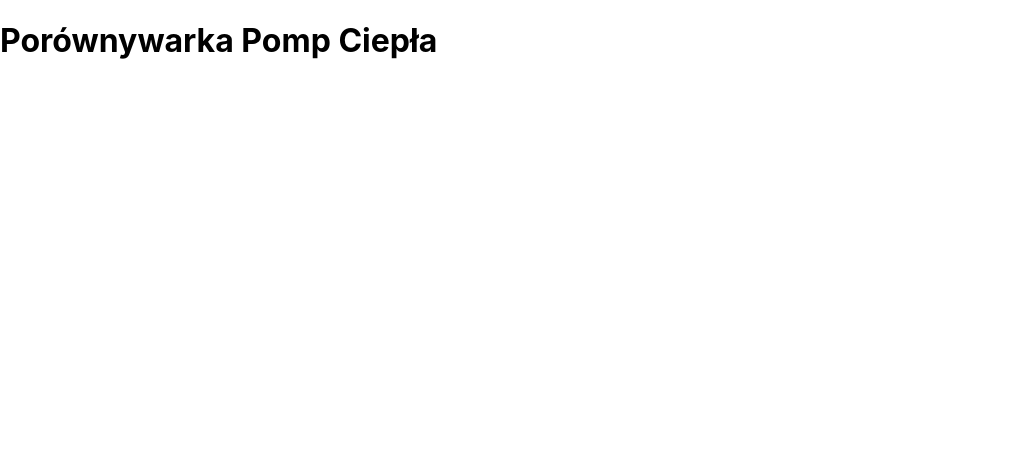
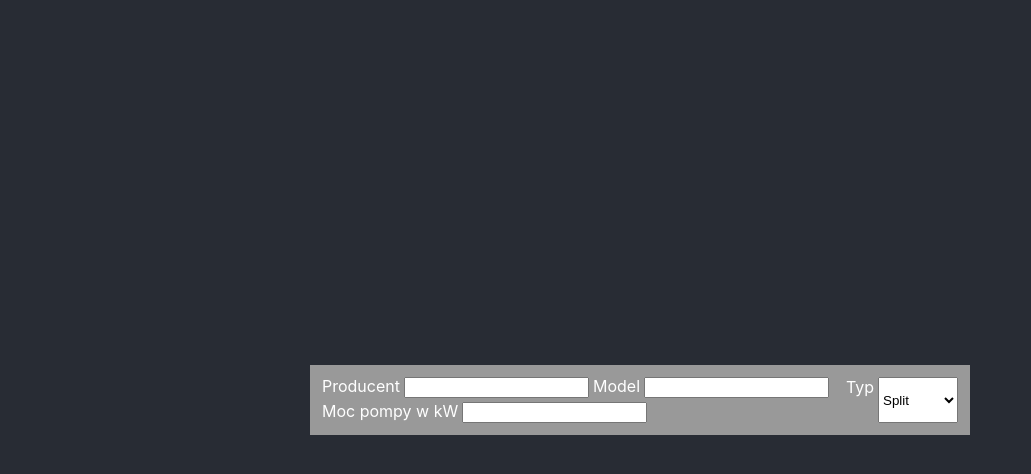
Before and after one commit to DarGrz/HP-Comparison, a React (Create React App) app in the folder hpc/: page / in a window 1280 px wide. Shown: the top 474 px of the page, without its empty margins (0-1031 px from the left). Built offline with nearby package versions, Linux system fonts and the light colour scheme.

Commit message:
Added form input

```diff
--- a/hpc/src/App.css
+++ b/hpc/src/App.css
@@ -1,38 +1,9 @@
-.App {
-  text-align: center;
-}
-
-.App-logo {
-  height: 40vmin;
-  pointer-events: none;
-}
-
-@media (prefers-reduced-motion: no-preference) {
-  .App-logo {
-    animation: App-logo-spin infinite 20s linear;
-  }
-}
-
-.App-header {
+.main {
   background-color: #282c34;
   min-height: 100vh;
   display: flex;
   flex-direction: column;
   align-items: center;
   justify-content: center;
-  font-size: calc(10px + 2vmin);
   color: white;
 }
-
-.App-link {
-  color: #61dafb;
-}
-
-@keyframes App-logo-spin {
-  from {
-    transform: rotate(0deg);
-  }
-  to {
-    transform: rotate(360deg);
-  }
-}
--- a/hpc/src/App.js
+++ b/hpc/src/App.js
@@ -1,9 +1,13 @@
 import logo from "./logo.svg";
 import "./App.css";
-import Baner from "./components/baner/baner";
+import SearchForm from "./components/SearchForm";
 
 function App() {
-  return <Baner />;
+  return (
+    <div className="main">
+      <SearchForm />
+    </div>
+  );
 }
 
 export default App;
--- /dev/null
+++ b/hpc/src/components/SearchForm.js
@@ -0,0 +1,24 @@
+import react from "react";
+import classes from "./SearchForm.module.css";
+
+const SearchForm = () => {
+  return (
+    <div className={classes.searchform}>
+      <form id="searchform">
+        <label htmlFor="producent">Producent</label>
+        <input type="text" id="producent"></input>
+        <label htmlFor="model">Model</label>
+        <input type="text" id="model"></input>
+        <label htmlFor="power">Moc pompy w kW</label>
+        <input type="text" id="power"></input>
+      </form>
+      <label htmlFor="type">Typ</label>
+      <select id="type" form="searchform">
+        <option value="volvo">Split</option>
+        <option value="saab">Monoblok</option>
+      </select>
+    </div>
+  );
+};
+
+export default SearchForm;
--- /dev/null
+++ b/hpc/src/components/SearchForm.module.css
@@ -0,0 +1,16 @@
+.searchform {
+  display: flex;
+  justify-content: center;
+  background: #999;
+  width: 50%;
+  margin: 10px;
+  padding: 10px;
+}
+
+input,
+label,
+select {
+  margin: 2px;
+}
+
+@media (max-width: );
--- a/hpc/src/components/baner/baner.js
+++ /dev/null
@@ -1,11 +0,0 @@
-import React from "react";
-
-function Baner() {
-  return (
-    <div>
-      <h1>Porównywarka Pomp Ciepła</h1>
-    </div>
-  );
-}
-
-export default Baner;
```
